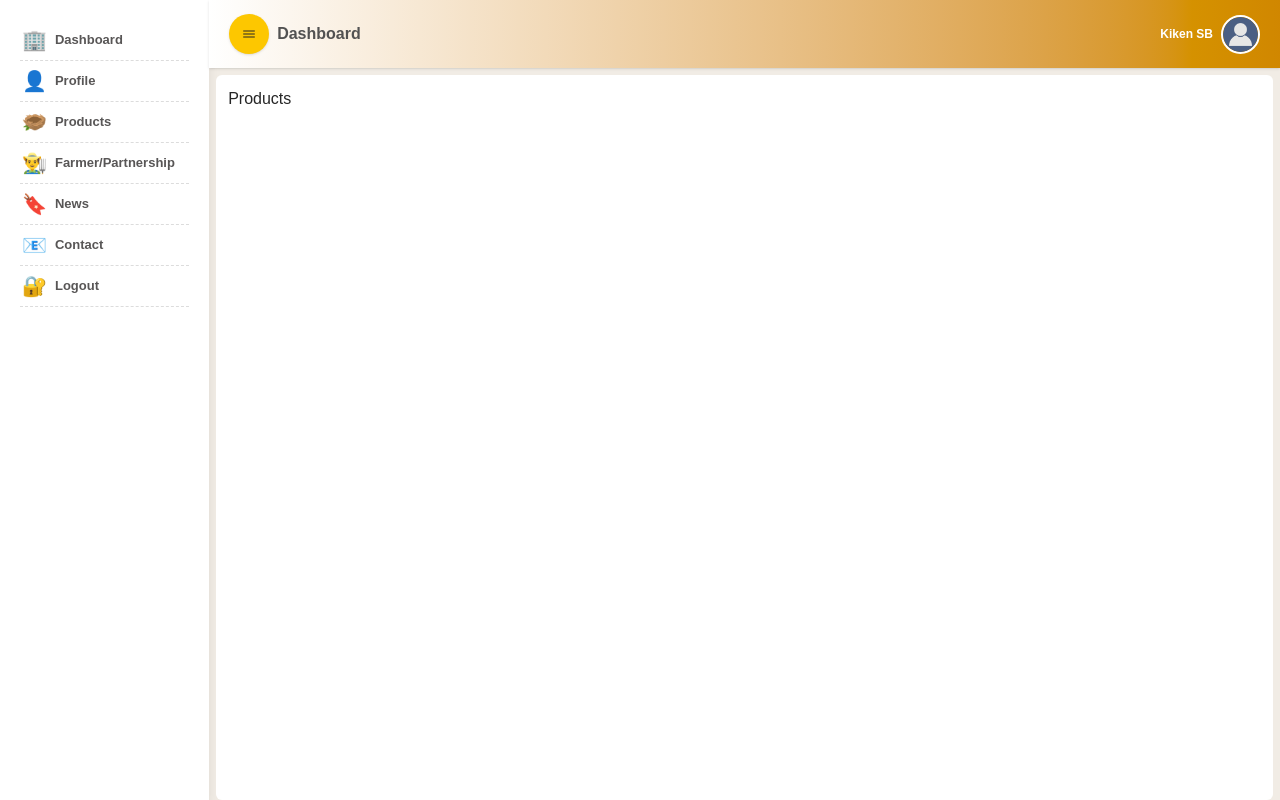
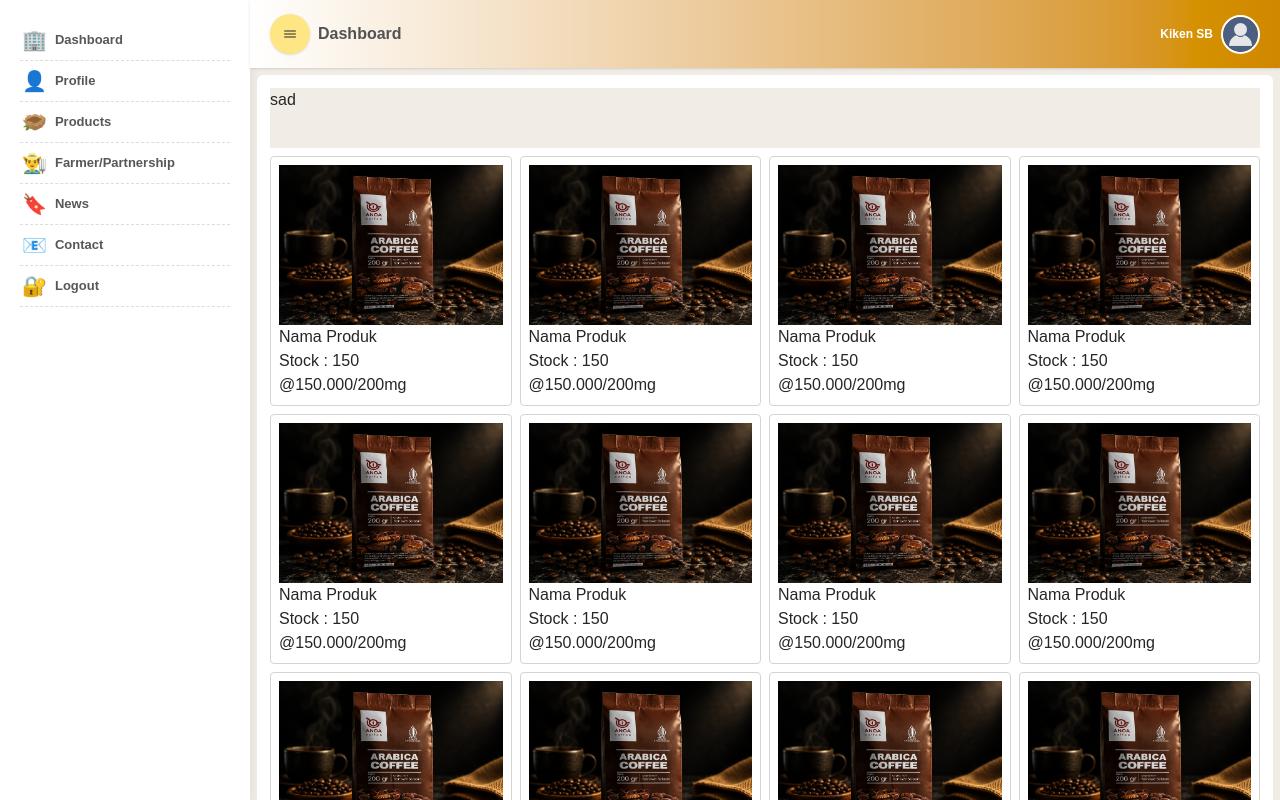
Before and after one commit to lowhanfish/tolaki-coffee, a Next.js app: page /secure/products in a window 1280 px wide. Built offline with nearby package versions, Linux system fonts and the light colour scheme.

Commit message:
fix layout scroll x

```diff
--- a/src/app/(secure)/layout.tsx
+++ b/src/app/(secure)/layout.tsx
@@ -19,10 +19,10 @@ const layout = ({ children }: ChildrensProps) => {
             <div className='w-full h-full flex'>
                 <AdminSidebar />
 
-                <div className='w-full flex flex-col'>
+                <div className='flex-1 flex flex-col'>
                     <div className='h-17 bg-linear-to-l from-yellow-600 to-white items-center p-5 flex flex-row shadow-sm'>
                         <div className='flex-1 flex gap-2 items-center'>
-                            <div className='rounded-full bg-yellow-400 p-3 cursor-pointer shadow-sm'>
+                            <div className='rounded-full bg-amber-200 p-3 cursor-pointer shadow-sm'>
                                 <IoIosMenu />
                             </div>
                             <p className='text-neutral-600 font-semibold text-[16px]'>Dashboard</p>
@@ -40,9 +40,9 @@ const layout = ({ children }: ChildrensProps) => {
                         </div>
                     </div>
 
-                    <div className='flex-1 p-[7px_7px_0px_7px] w-full'>
+                    <div className='flex-1 p-[7px_7px_0px_7px] overflow-scroll'>
 
-                        <div className='bg-white rounded-md w-full h-full p-3'>
+                        <div className='bg-white rounded-md p-[13px_13px_13px_13px]'>
                             {children}
                         </div>
                     </div>
--- a/src/app/(secure)/secure/products/page.tsx
+++ b/src/app/(secure)/secure/products/page.tsx
@@ -1,9 +1,39 @@
-import React from 'react'
+import Image from "next/image"
+
 
 const page = () => {
     return (
-        <div>
-            <h1>Products</h1>
+        <div className='relative overflow-hidden'>
+            <div className='bg h-15'>
+                sad
+            </div>
+
+            <div className='flex-1 mt-2'>
+                <div className="grid grid-cols-12 gap-2">
+                    {
+                        [...Array(80)].map((data, index) => (
+                            <div key={index} className="col-span-3 p-2 border border-neutral-300 rounded-sm">
+                                <div className="relative h-40">
+                                    <Image
+                                        alt="Image Product"
+                                        src={`/images/kopi3.png`}
+                                        fill
+                                        className="object-cover"
+                                    />
+                                </div>
+                                <div>
+                                    <p>Nama Produk</p>
+                                    <p>Stock : <span>150</span></p>
+                                    <p>@150.000/200mg</p>
+                                </div>
+                            </div>
+
+                        ))
+                    }
+
+
+                </div>
+            </div>
         </div>
     )
 }
--- a/src/components/AdminSidebar.tsx
+++ b/src/components/AdminSidebar.tsx
@@ -1,6 +1,5 @@
 import Link from 'next/link'
 import React from 'react'
-
 
 const Menu = [
     { id: 1, title: "Dashboard", path: "/secure/dashboard", icon: "🏢" },
@@ -10,7 +9,6 @@ const Menu = [
     { id: 5, title: "News", path: "/secure/news", icon: "🔖" },
     { id: 6, title: "Contact", path: "/secure/contact", icon: "📧" },
 ]
-
 
 const AdminSidebar = () => {
     return (
```
